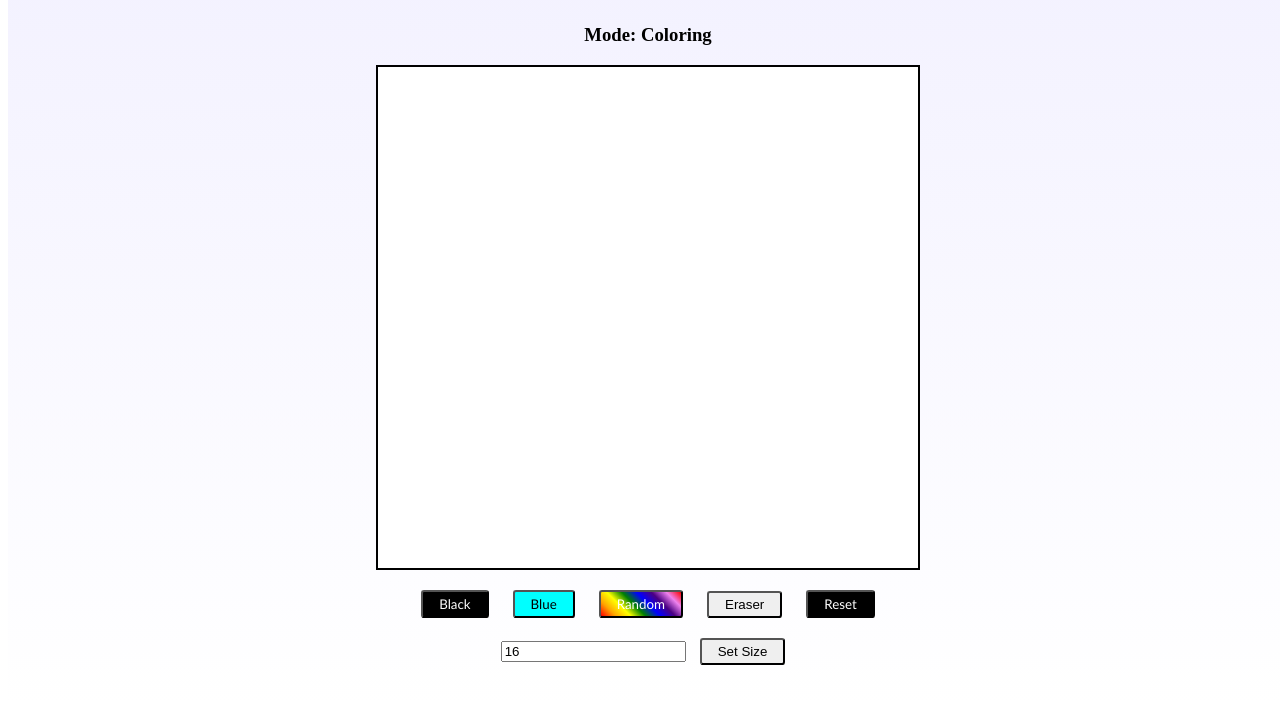
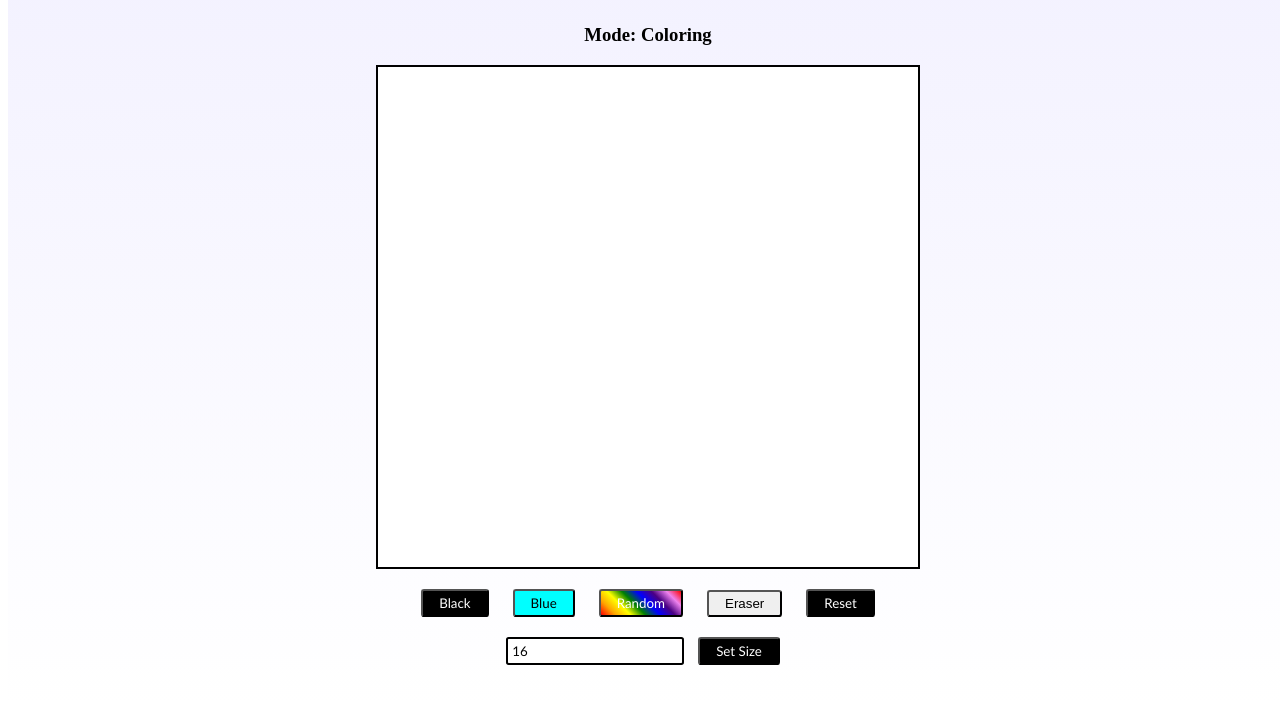
Before and after one commit to len06/Etch-a-Sketch, a plain HTML site: page index.html in a window 1280 px wide. Shown: the part 103-806 px from the top of the page. Drawn offline with Linux system fonts and the light colour scheme.

Commit message:
added some finishing touches

```diff
--- a/index.html
+++ b/index.html
@@ -30,7 +30,7 @@
                         value="16"
                         onchange="changeSize(this.value)"
                     />
-                    <button>Set Size</button>
+                    <button id="buttonset">Set Size</button>
                 </div>
             </div>
         </div>
--- a/styles.css
+++ b/styles.css
@@ -52,6 +52,19 @@ button {
     font-family:'Trebuchet MS', 'Lucida Sans Unicode', 'Lucida Grande', 'Lucida Sans', Arial, sans-serif;
 }
 
+#buttonset{
+    background-color: black;
+    color: white;
+    font-family:'Trebuchet MS', 'Lucida Sans Unicode', 'Lucida Grande', 'Lucida Sans', Arial, sans-serif;
+}
+
+.size> input{
+    border: 2px solid black;
+    border-radius: 0.2em;
+    padding: 0.3em;
+    font-family:'Trebuchet MS', 'Lucida Sans Unicode', 'Lucida Grande', 'Lucida Sans', Arial, sans-serif;
+    text-align: left;
+}
 .content{
     display:flex;
     flex-direction: column;
```
